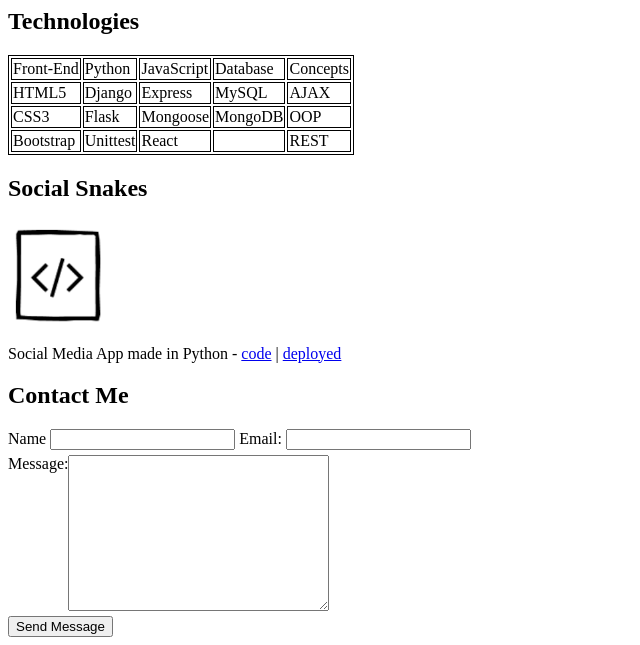
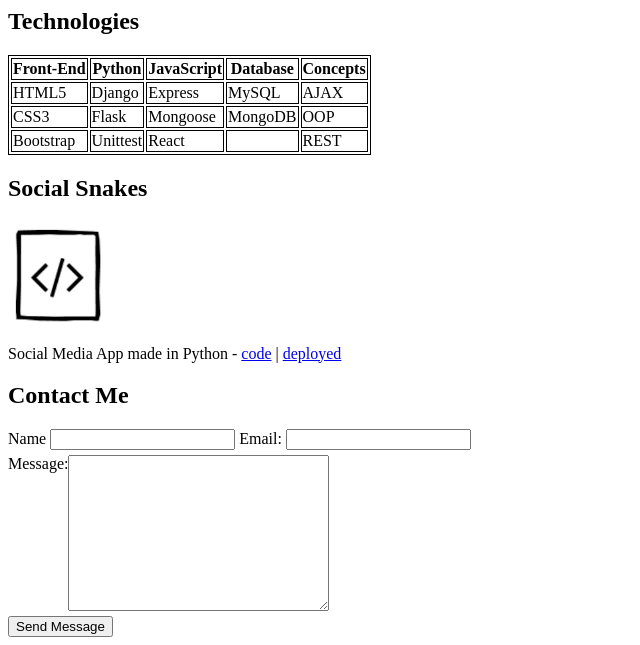
Before and after one commit to dreessen-n/Dreessen-n_ProfilePage, a plain HTML site: page index.html in a window 1280 px wide. Shown: the part 291-936 px from the top of the page, without its empty margins (0-640 px from the left). Drawn offline with Linux system fonts and the light colour scheme; files whose address does not match are found by name.

Commit message:
Change first line of table to <th> from <td>

```diff
--- a/index.html
+++ b/index.html
@@ -14,20 +14,20 @@
     <div>
         <img src="./assets/GitHub-Mark-32px.png" alt="GitHub logo">
         <a href="https://github.com/dreessen-n" target="_blank">my GitHub</a>
+        <img src="./assets/linkedin-112.png" alt="linkedin icon">
+        <a href="https://www.linkedin.com/in/neal-dreessen/" target="_blank">my linkedin</a>
         <img src="./assets//mail-142.png" alt="email icon">
         <a href="mailto:dreessen.edu@gmail.com?subject=contact">my email</a>
-        <img src="./assets/linkedin-112.png" alt="linkedin icon">
-        <a href="https://www.linkedin.com/in/neal-dreessen/" target="_blank">my linkedin</a>
     </div>
     <h2>Technologies</h2>
 <!-- Need to remove outside board from table -->
     <table>
         <tr>
-            <td>Front-End</td>
-            <td>Python</td>
-            <td>JavaScript</td>
-            <td>Database</td>
-            <td>Concepts</td>
+            <th>Front-End</th>
+            <th>Python</th>
+            <th>JavaScript</th>
+            <th>Database</th>
+            <th>Concepts</th>
         </tr>
         <tr>
             <td>HTML5</td>
```
